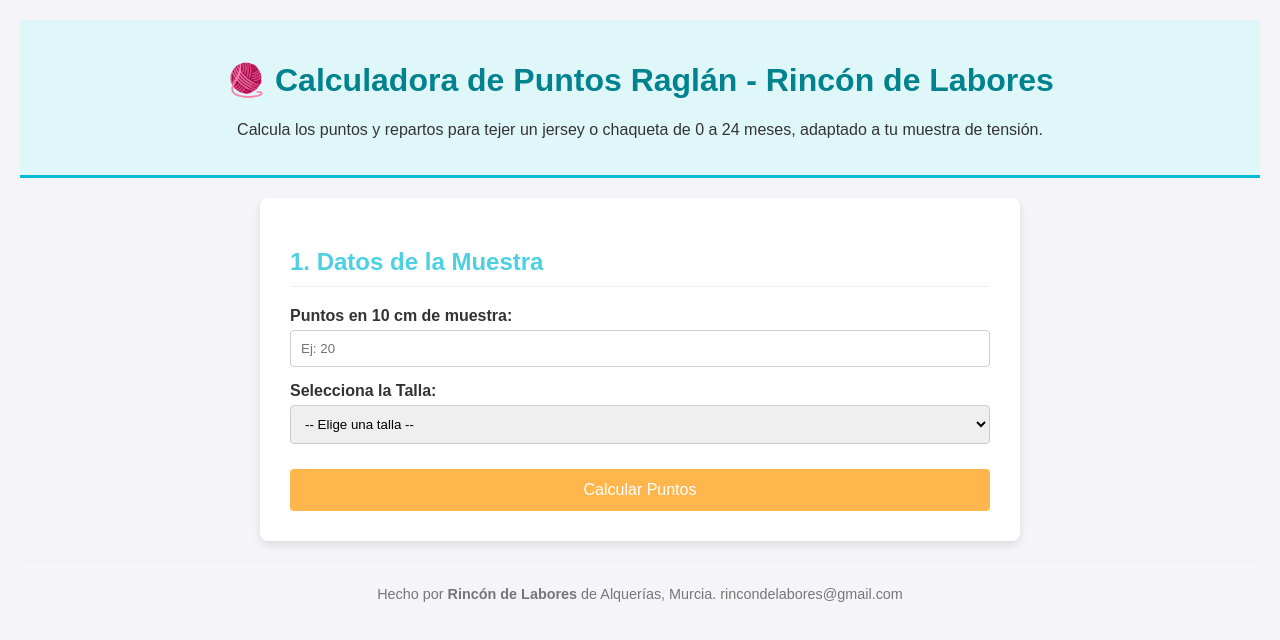
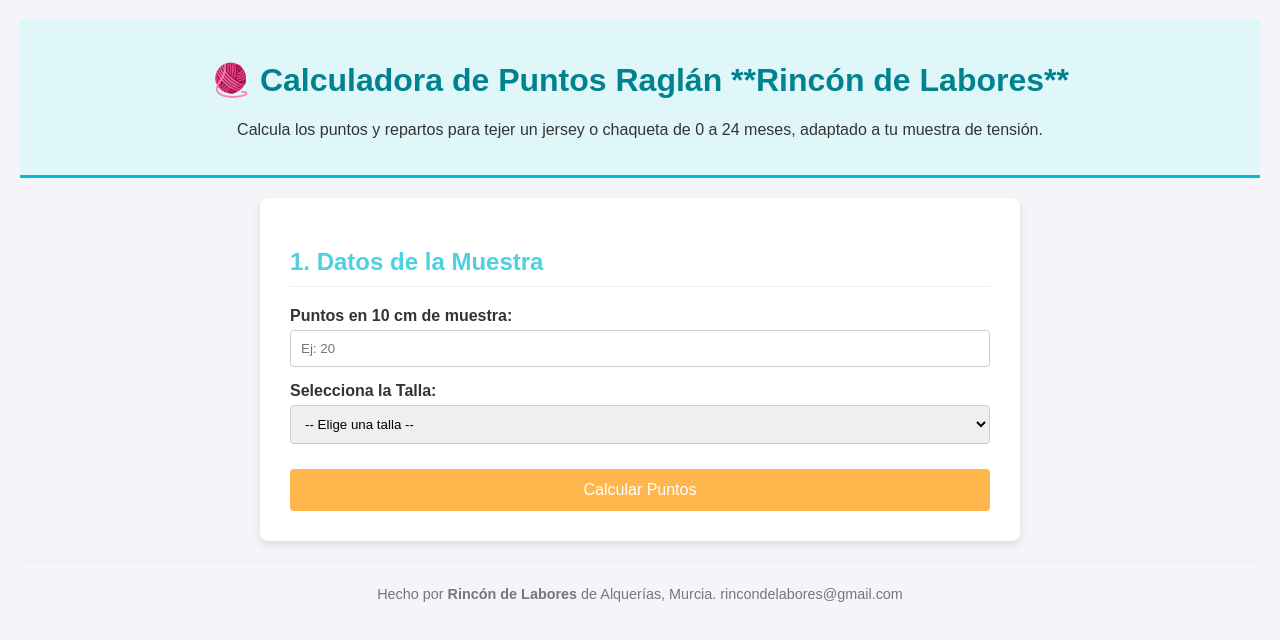
Before and after one commit to rincondelabores/PuntosRanglan, a plain HTML site: page index.html in a window 1280 px wide. Drawn offline with Linux system fonts and the light colour scheme.

Commit message:
Update index.html

```diff
--- a/index.html
+++ b/index.html
@@ -10,8 +10,8 @@
 <body>
 
     <header>
-        <h1>🧶 Calculadora de Puntos Raglán -
-            Rincón de Labores  </h1>
+        <h1>🧶 Calculadora de Puntos Raglán
+            **Rincón de Labores**  </h1>
         <p>Calcula los puntos y repartos para tejer un jersey o chaqueta de 0 a 24 meses, adaptado a tu muestra de tensión.</p>
     </header>
 
```
